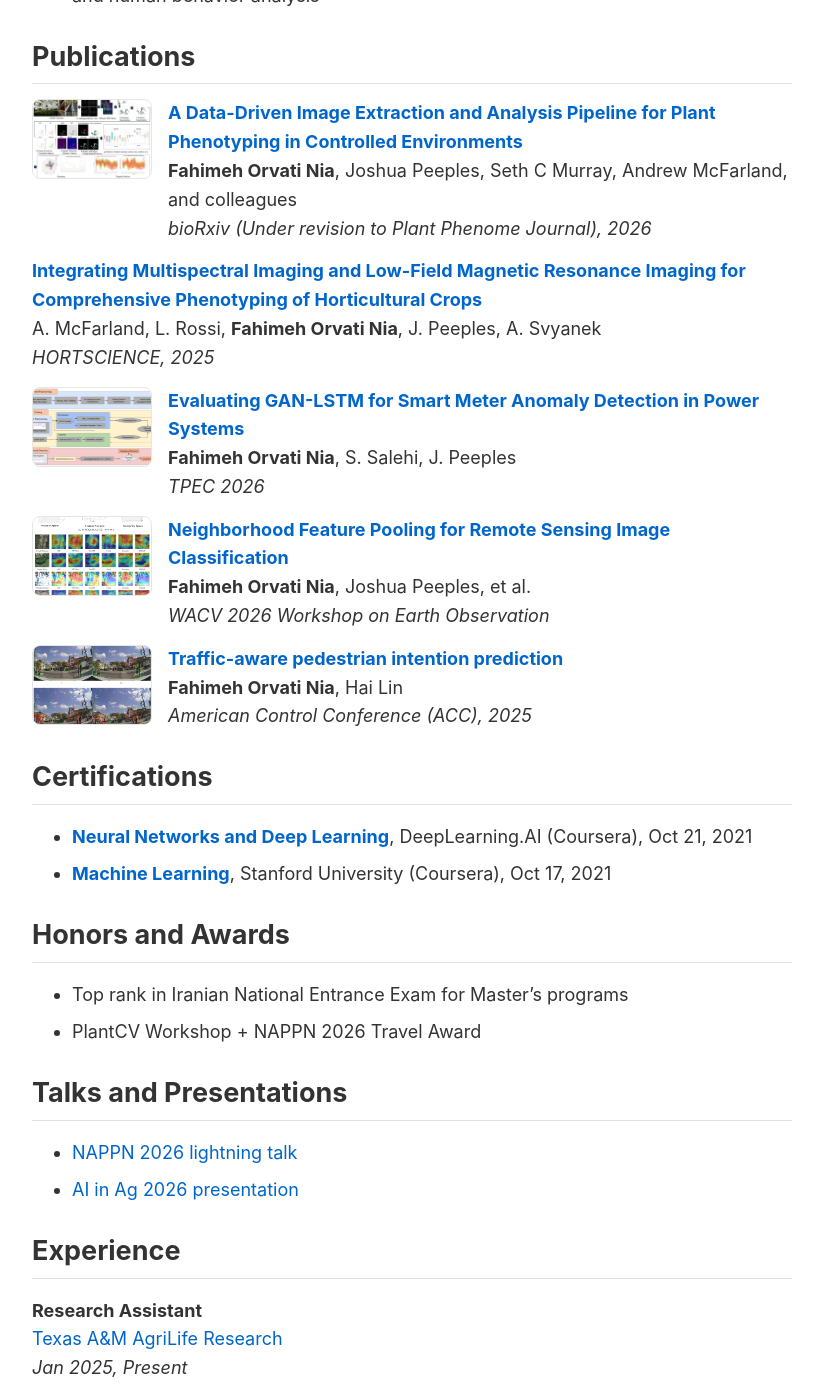
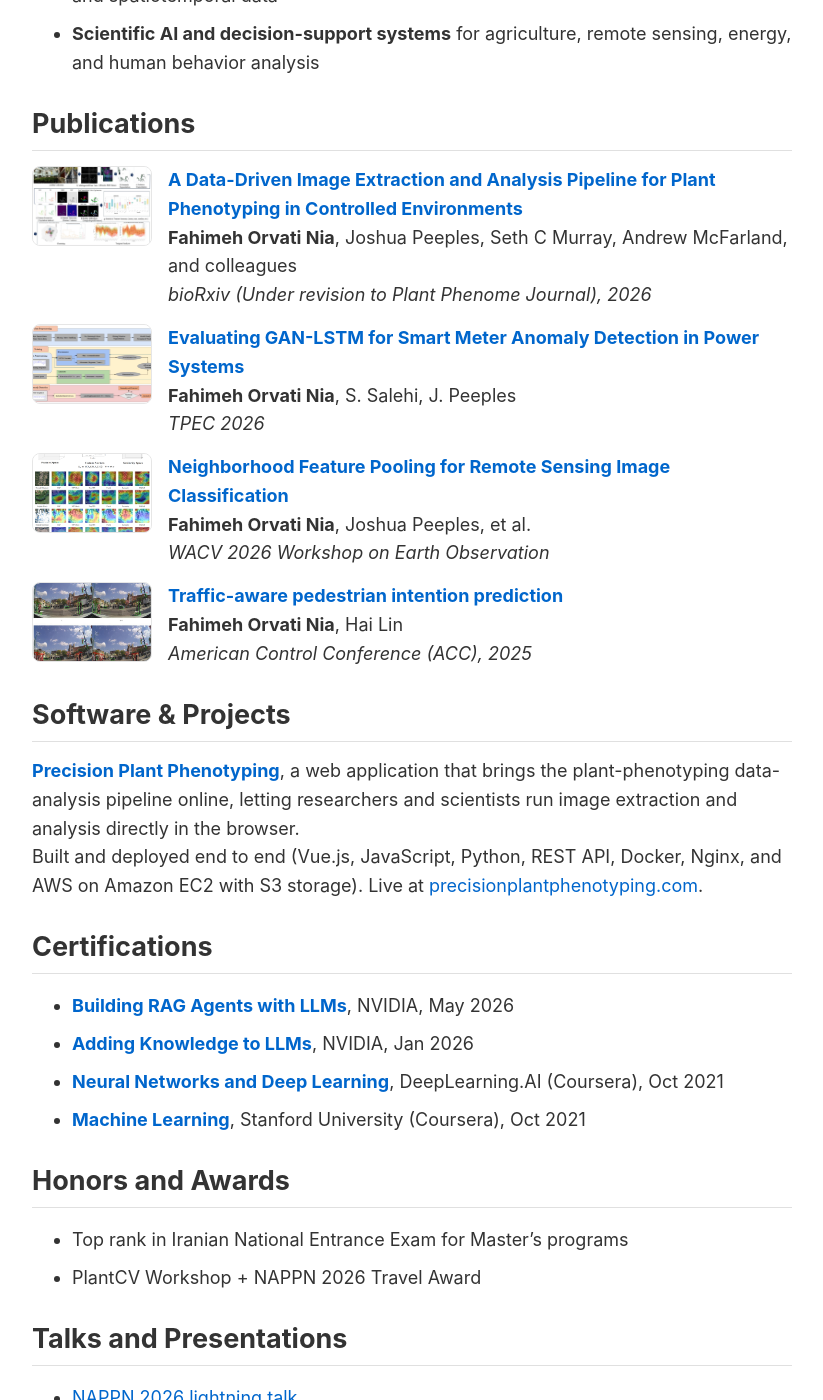
Before and after one commit to fahimehorvatinia/fahimehorvatinia.github.io, a Jekyll site: the page built from index.md, in a window 1280 px wide and 1400 px high, scrolled down 834 px. Shown: the whole window, without its empty margins (228-1051 px from the left). Built offline with Jekyll 4.4.1, drawn with Linux system fonts in a browser that asks for light colours; some web fonts are replaced; some of the changed text lies outside the part shown.

Commit message:
Update homepage: remove HORTSCIENCE paper, add Projects section and NVIDIA certs
- Remove HORTSCIENCE horticultural crops publication
- Add Software & Projects: Precision Plant Phenotyping web app with tech stack
  (Vue.js, JavaScript, Python, REST API, Docker, Nginx, AWS EC2/S3)
- Add generative AI / deep architectures bullet to research focus
- Add NVIDIA DLI certificates (Building RAG Agents, Adding Knowledge to LLMs)
  with credential links and dates

Co-Authored-By: Claude Opus 4.8 (1M context) <noreply@anthropic.com>

```diff
--- a/index.md
+++ b/index.md
@@ -49,6 +49,7 @@ I'm a PhD student in Computer Engineering at Texas A&M University, advised by <a
 
 - <strong>Multimodal AI and vision-language models</strong> for grounded image understanding and segmentation
 - <strong>Deep learning and self-supervised representation learning</strong> for limited-label data
+- <strong>Generative AI and deep neural architectures</strong>, including CNNs, vision transformers, GANs, and LSTM and sequence models
 - <strong>Foundation models, efficient model adaptation, and mixture-of-experts methods</strong>
 - <strong>End-to-end machine learning and data analysis pipelines</strong>, from preprocessing and feature extraction to evaluation, visualization, and deployment
 - <strong>Computer vision</strong> for segmentation, classification, detection, tracking, and keypoint estimation
@@ -65,14 +66,6 @@ I'm a PhD student in Computer Engineering at Texas A&M University, advised by <a
     <div><a href="https://www.biorxiv.org/content/10.1101/2026.02.25.707797"><strong>A Data-Driven Image Extraction and Analysis Pipeline for Plant Phenotyping in Controlled Environments</strong></a></div>
     <div><strong>Fahimeh Orvati Nia</strong>, Joshua Peeples, Seth C Murray, Andrew McFarland, and colleagues</div>
     <div><em>bioRxiv (Under revision to Plant Phenome Journal), 2026</em></div>
-  </div>
-</div>
-
-<div style="display:flex; gap:16px; align-items:flex-start; margin: 14px 0;">
-  <div style="flex: 1;">
-    <div><a href="https://www.hortscience.org/"><strong>Integrating Multispectral Imaging and Low-Field Magnetic Resonance Imaging for Comprehensive Phenotyping of Horticultural Crops</strong></a></div>
-    <div>A. McFarland, L. Rossi, <strong>Fahimeh Orvati Nia</strong>, J. Peeples, A. Svyanek</div>
-    <div><em>HORTSCIENCE, 2025</em></div>
   </div>
 </div>
 
@@ -109,10 +102,21 @@ I'm a PhD student in Computer Engineering at Texas A&M University, advised by <a
   </div>
 </div>
 
+## Software & Projects
+
+<div style="display:flex; gap:16px; align-items:flex-start; margin: 14px 0;">
+  <div style="flex: 1;">
+    <div><a href="https://precisionplantphenotyping.com/"><strong>Precision Plant Phenotyping</strong></a>, a web application that brings the plant-phenotyping data-analysis pipeline online, letting researchers and scientists run image extraction and analysis directly in the browser.</div>
+    <div>Built and deployed end to end (Vue.js, JavaScript, Python, REST API, Docker, Nginx, and AWS on Amazon EC2 with S3 storage). Live at <a href="https://precisionplantphenotyping.com/">precisionplantphenotyping.com</a>.</div>
+  </div>
+</div>
+
 ## Certifications
 
-- <a href="https://coursera.org/share/0715ffa61acd34c9413973a69ad62c31"><strong>Neural Networks and Deep Learning</strong></a>, DeepLearning.AI (Coursera), Oct 21, 2021
-- <a href="https://coursera.org/share/43254a83148164e470e186f53668b07c"><strong>Machine Learning</strong></a>, Stanford University (Coursera), Oct 17, 2021
+- <a href="https://learn.nvidia.com/certificates?id=44skqvlFQmaopA9S0WoCrg"><strong>Building RAG Agents with LLMs</strong></a>, NVIDIA, May 2026
+- <a href="https://learn.nvidia.com/certificates?id=Bg2Zpz1-QYm4_oz7rheibw"><strong>Adding Knowledge to LLMs</strong></a>, NVIDIA, Jan 2026
+- <a href="https://coursera.org/share/0715ffa61acd34c9413973a69ad62c31"><strong>Neural Networks and Deep Learning</strong></a>, DeepLearning.AI (Coursera), Oct 2021
+- <a href="https://coursera.org/share/43254a83148164e470e186f53668b07c"><strong>Machine Learning</strong></a>, Stanford University (Coursera), Oct 2021
 
 ## Honors and Awards
 
```
